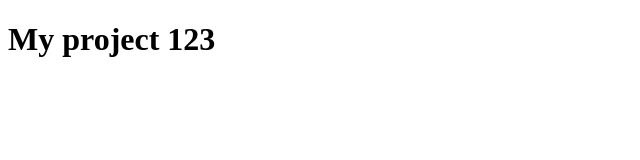
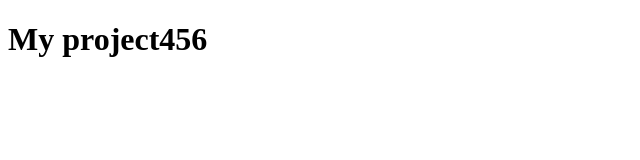
Before and after one commit to OleksiiKlymenko/myproject, a plain HTML site: page index.html in a window 1280 px wide. Shown: the full height of the page, 0-640 px from the left. Drawn offline with Linux system fonts and the light colour scheme.

```diff
--- a/index.html
+++ b/index.html
@@ -7,6 +7,6 @@
     <title>My project</title>
 </head>
 <body>
-    <h1>My project 123</h1>
+    <h1>My project456</h1>
 </body>
 </html>
```
